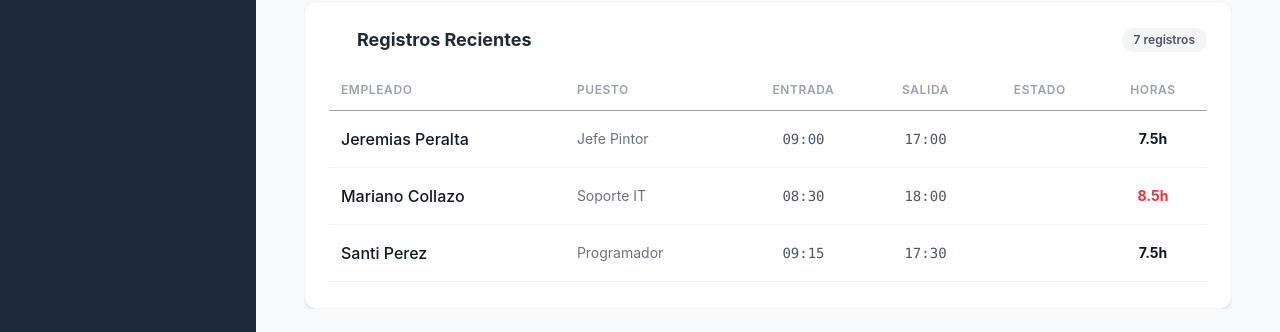
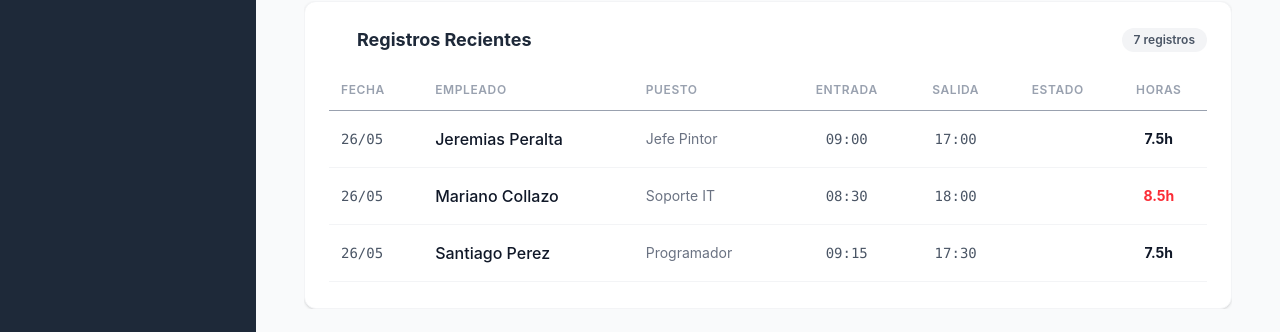
Before and after one commit to OneTechnoCipo/recepcion-de-empleados, a Vue app: page /attendance in a window 1280 px wide. Shown: the part 443-775 px from the top of the page. Built offline with nearby package versions, Linux system fonts and the light colour scheme; some icons are missing.

Commit message:
fix: corregir persistencia de asistencia y formateo de fecha en tabla

```diff
--- a/src/components/attendance/AttendanceTable.vue
+++ b/src/components/attendance/AttendanceTable.vue
@@ -16,6 +16,7 @@
         <table class="w-full text-left border-collapse">
           <thead>
             <tr class="text-gray-400 dark:text-gray-500 text-xs uppercase tracking-wider sticky top-0 bg-white dark:bg-gray-800 z-10 border-b dark:border-gray-700">
+              <th class="py-3 px-3 font-semibold">Fecha</th>
               <th class="py-3 px-3 font-semibold">Empleado</th>
               <th class="py-3 px-3 font-semibold">Puesto</th>
               <th class="py-3 px-3 font-semibold text-center">Entrada</th>
@@ -27,6 +28,10 @@
           <tbody class="divide-y divide-gray-100 dark:divide-gray-700">
             <tr v-for="record in extendedAttendanceRecords" :key="record.id"
                 class="hover:bg-gray-50 dark:hover:bg-gray-700/30 transition-colors">
+
+              <td class="px-3 py-4 text-sm text-gray-600 dark:text-gray-300 font-mono">
+                {{ formatDate(record.date) }}
+              </td>
 
               <td class="px-3 py-4">
                 <p class="font-medium text-gray-900 dark:text-white">{{ record.employeeFullName }}</p>
@@ -59,16 +64,25 @@
 
 <script setup lang="ts">
 import { computed } from 'vue';
-import { Icon } from '@iconify/vue'; // Importante para los iconos
+import { Icon } from '@iconify/vue';
 import type { AttendanceRecord } from '../../models/CustomModels';
 import { employees } from '../../data/employees';
+
+// Función corregida:
+const formatDate = (dateStr: string) => {
+  const parts = dateStr.split('-');
+  // Si tienes 3 partes, formateamos como día/mes
+  if (parts.length === 3) {
+    return `${parts[2]}/${parts[1]}`;
+  }
+  return dateStr;
+};
 
 interface ExtendedAttendanceRecord extends AttendanceRecord {
   employeeFullName: string;
   employeeRole: string;
   workedHours: number;
   overtimeHours: number;
-  isActive: boolean;
 }
 
 const props = defineProps<{
@@ -77,9 +91,7 @@ const props = defineProps<{
 
 const extendedAttendanceRecords = computed<ExtendedAttendanceRecord[]>(() => {
   return props.records.map((record) => {
-    // Acceso correcto a la lista reactiva global
     const employee = employees.value.find(e => e.id === record.employeeId);
-
     const employeeFullName = employee ? `${employee.firstName} ${employee.lastName}` : 'Desconocido';
     const employeeRole = employee ? employee.role : 'N/A';
 
@@ -91,7 +103,6 @@ const extendedAttendanceRecords = computed<ExtendedAttendanceRecord[]>(() => {
       const checkOutTime = new Date(`${record.date}T${record.checkOut}:00`);
       const totalMilliseconds = checkOutTime.getTime() - checkInTime.getTime();
       const totalHours = totalMilliseconds / (1000 * 60 * 60);
-
       workedHours = Math.max(0, totalHours - record.breakHours);
 
       if (employee && workedHours > employee.standardWorkHours) {
@@ -99,19 +110,17 @@ const extendedAttendanceRecords = computed<ExtendedAttendanceRecord[]>(() => {
       }
     }
 
-    const isActive = record.employeeId % 2 === 0;
-
     return {
       ...record,
       employeeFullName,
       employeeRole,
       workedHours,
-      overtimeHours,
-      isActive,
+      overtimeHours
     };
   });
 });
 </script>
+
 <style scoped>
 .scrollbar-fina::-webkit-scrollbar { width: 6px; height: 6px; }
 .scrollbar-fina::-webkit-scrollbar-thumb { background: #cbd5e1; border-radius: 4px; }
--- a/src/data/attendance.ts
+++ b/src/data/attendance.ts
@@ -1,7 +1,8 @@
+import { ref } from 'vue';
 import type { AttendanceRecord } from '../models/CustomModels';
 
-// Datos simulados asignados
-export const attendanceRecords: AttendanceRecord[] = [
+// Definimos los datos iniciales
+const initialRecords: AttendanceRecord[] = [
   {
     id: 1,
     employeeId: 40111222,
@@ -66,3 +67,6 @@ export const attendanceRecords: AttendanceRecord[] = [
     notes: 'Incidente crítico resuelto en producción.',
   },
 ];
+
+// Exportamos como un ref reactivo para asegurar la persistencia
+export const attendanceRecords = ref<AttendanceRecord[]>(initialRecords);
--- a/src/data/employees.ts
+++ b/src/data/employees.ts
@@ -4,5 +4,5 @@ import type { Employee } from '../models/CustomModels';
 export const employees = ref<Employee[]>([
   { id: 40111222, firstName: 'Jeremias', lastName: 'Peralta', email: 'jeremias@example.com', role: 'Jefe Pintor', sector: 'Obras', standardWorkHours: 8, overtimeValue: 1.5 },
   { id: 38999111, firstName: 'Mariano', lastName: 'Collazo', email: 'nano@example.com', role: 'Soporte IT', sector: 'IT', standardWorkHours: 8, overtimeValue: 1.5 },
-  { id: 42123456, firstName: 'Santi', lastName: 'Perez', email: 'santi@example.com', role: 'Programador', sector: 'Desarrollo', standardWorkHours: 8, overtimeValue: 1.5 }
+  { id: 42123456, firstName: 'Santiago', lastName: 'Perez', email: 'santi@example.com', role: 'Programador', sector: 'Desarrollo', standardWorkHours: 8, overtimeValue: 1.5 }
 ]);
--- a/src/views/attendance/AttendanceView.vue
+++ b/src/views/attendance/AttendanceView.vue
@@ -1,7 +1,6 @@
 <template>
   <div class="h-full flex flex-col p-4 md:p-6 bg-gray-50 dark:bg-gray-900 transition-colors">
 
-    <!-- Botón de control de la Terminal -->
     <div class="mb-6">
       <button
         @click="showForm = !showForm"
@@ -15,12 +14,10 @@
       </button>
     </div>
 
-    <!-- Terminal de Asistencia con animación -->
     <div v-if="showForm" class="shrink-0 mb-6 animate-in slide-in-from-top-2 duration-300">
       <AttendanceCheckInForm @register-attendance="handleRegisterAttendance" />
     </div>
 
-    <!-- Tabla -->
     <div class="flex-1 min-h-0 overflow-hidden">
       <AttendanceTable :records="records" />
     </div>
@@ -29,20 +26,24 @@
 
 <script setup lang="ts">
 import { ref } from 'vue'
-import { Icon } from '@iconify/vue' // Importación añadida
+import { Icon } from '@iconify/vue'
 import AttendanceTable from '../../components/attendance/AttendanceTable.vue'
 import AttendanceCheckInForm from '../../components/attendance/AttendanceCheckInForm.vue'
+// Importamos la fuente de verdad reactiva
 import { attendanceRecords } from '../../data/attendance'
 import type { AttendanceRecord } from '../../models/CustomModels'
 
 const showForm = ref(true)
-const records = ref<AttendanceRecord[]>([...attendanceRecords])
+
+// Usamos la referencia global directamente, sin clonar
+const records = attendanceRecords
 
 const handleRegisterAttendance = (payload: { employeeId: number; notes: string }) => {
   const currentDate = new Date()
   const today = currentDate.toISOString().split('T')[0]
   const currentTime = currentDate.toTimeString().slice(0, 5)
 
+  // Buscamos dentro del estado compartido
   const activeRecord = records.value.find(
     (r) => r.employeeId === payload.employeeId && r.date === today && r.checkOut === null
   )
@@ -60,6 +61,7 @@ const handleRegisterAttendance = (payload: { employeeId: number; notes: string }
       breakHours: 0,
       notes: payload.notes
     }
+    // Hacemos push directo a la referencia compartida
     records.value.push(newRecord)
   }
 }
```
